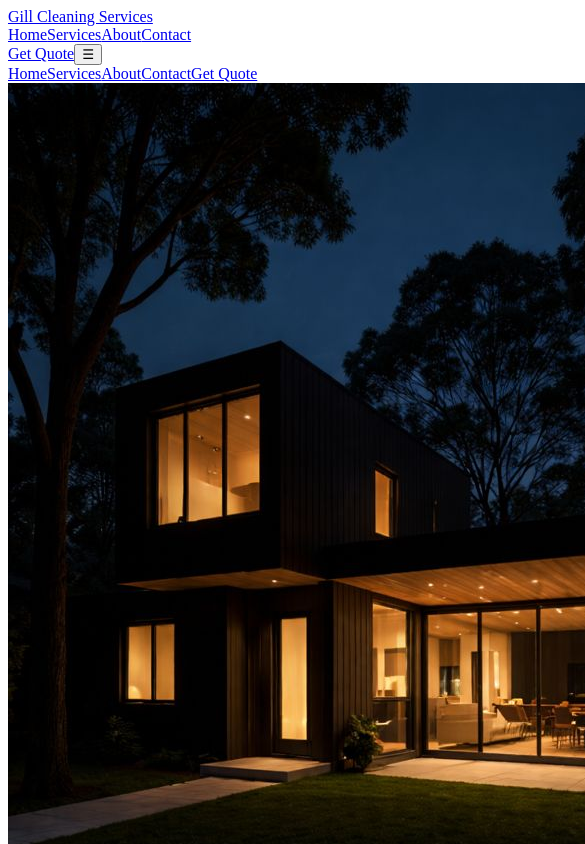
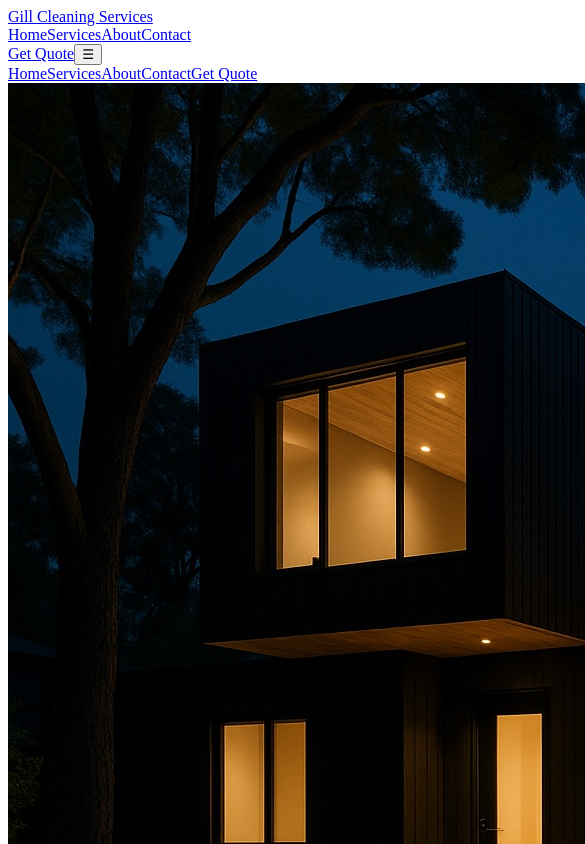
Before and after one commit to uddinmubeen70-hue/gill-cleaning-services-website, a Next.js app: page / in a window 390 px wide. Shown: the top 844 px of the page, 585 px wide, since content can reach past the window. Built offline with nearby package versions, Linux system fonts and the light colour scheme.

Commit message:
Fix mobile hero gap using svh

```diff
--- a/app/layout.tsx
+++ b/app/layout.tsx
@@ -10,9 +10,12 @@ export default function RootLayout({
     <html lang="en">
       <body className="bg-white">
         <Header />
+
+        {/* header height = 64px */}
         <main className="pt-16">
           {children}
         </main>
+
         <Footer />
       </body>
     </html>
--- a/app/page.tsx
+++ b/app/page.tsx
@@ -1,26 +1,30 @@
 export default function HomePage() {
   return (
     <section
-      className="relative w-full min-h-[100svh] flex items-center justify-center overflow-hidden"
+      className="
+        relative
+        w-full
+        h-[calc(100svh-64px)]
+        flex
+        items-center
+        justify-center
+        text-center
+        overflow-hidden
+      "
     >
       {/* BACKGROUND IMAGE */}
-      <div className="absolute inset-0 z-0">
-        <picture className="w-full h-full">
-          <source media="(max-width:768px)" srcSet="/home-bg-mobile.jpg" />
       <img
         src="/home-bg.jpg"
         alt="Cleaning Services"
-            className="w-full h-full object-cover"
+        className="absolute inset-0 w-full h-full object-cover"
       />
-        </picture>
 
       {/* DARK OVERLAY */}
       <div className="absolute inset-0 bg-black/60" />
-      </div>
 
       {/* CONTENT */}
-      <div className="relative z-10 text-center text-white px-4 max-w-4xl">
-        <h1 className="text-3xl sm:text-4xl md:text-6xl font-bold leading-tight">
+      <div className="relative z-10 text-white px-4 max-w-4xl w-full">
+        <h1 className="text-3xl md:text-6xl font-bold leading-tight">
           Professional Commercial Cleaning <br className="hidden md:block" />
           Services in New Zealand
         </h1>
@@ -29,17 +33,17 @@ export default function HomePage() {
           Quality Cleaning for a Safer, Healthier Workplace.
         </p>
 
-        <div className="mt-8 flex flex-col sm:flex-row gap-4 justify-center">
+        <div className="mt-8 flex flex-col sm:flex-row gap-4 justify-center items-center">
           <a
             href="/quote"
-            className="px-8 py-3 bg-blue-600 hover:bg-blue-700 rounded-lg font-semibold transition"
+            className="w-full sm:w-auto px-8 py-3 bg-blue-600 hover:bg-blue-700 text-white rounded-lg font-semibold transition"
           >
             Get a Free Quote
           </a>
 
           <a
             href="/services"
-            className="px-8 py-3 bg-white text-gray-900 hover:bg-gray-100 rounded-lg font-semibold transition"
+            className="w-full sm:w-auto px-8 py-3 bg-white hover:bg-gray-100 text-gray-900 rounded-lg font-semibold transition"
           >
             View Services
           </a>
```
Lines whose indentation alone changed are shown as unchanged.
